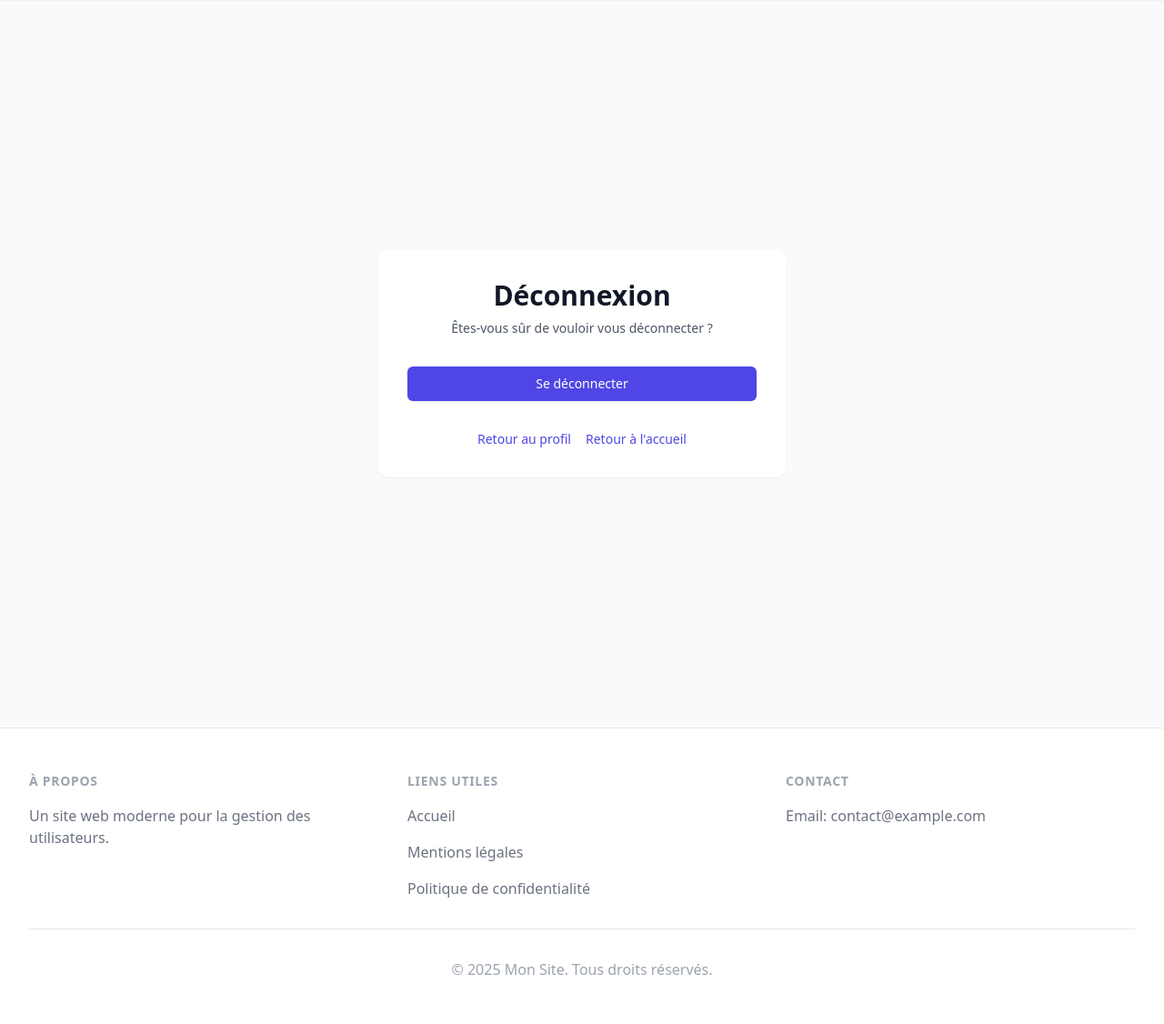
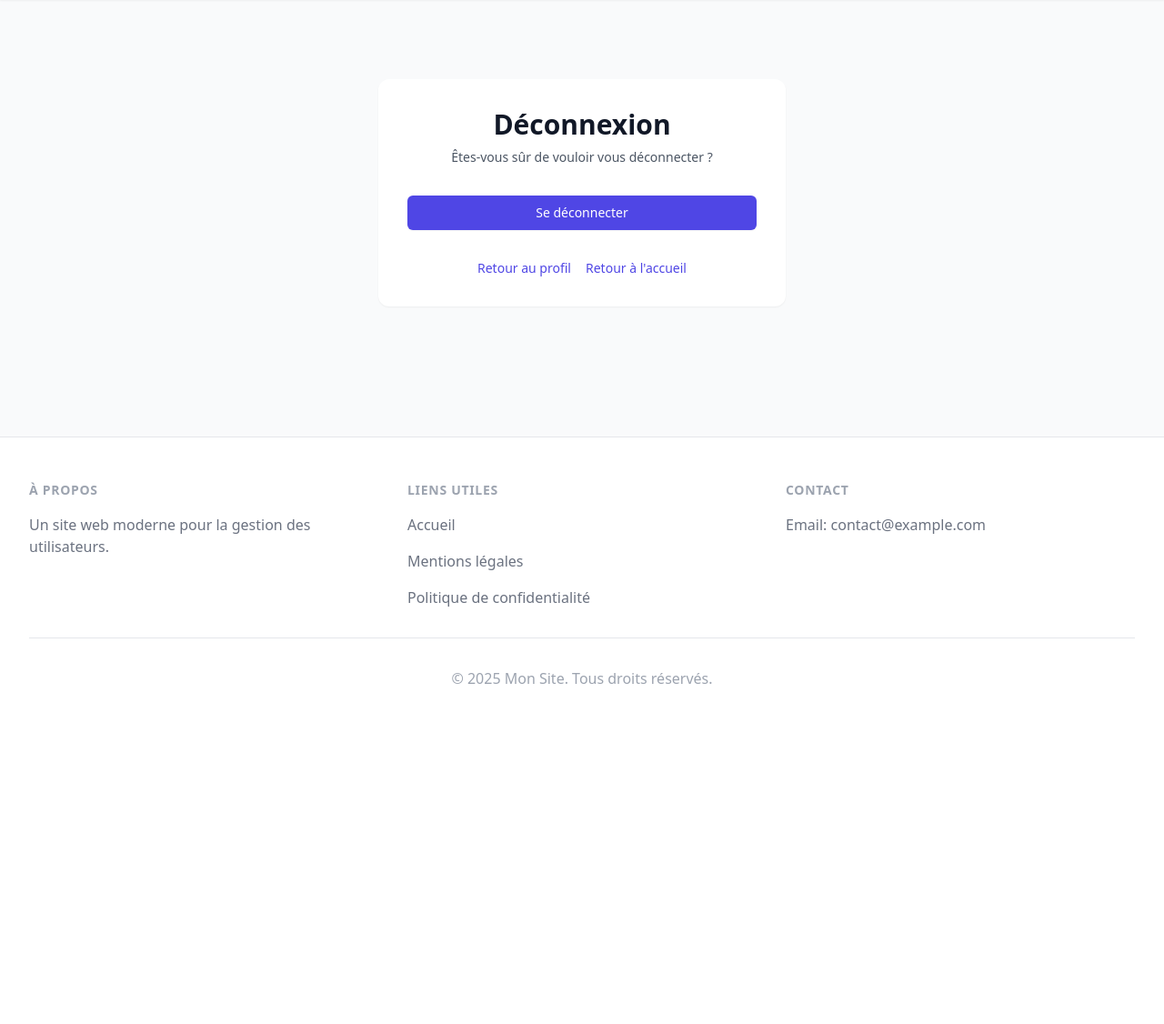
Before and after one commit to Killianp-dev/users, a Django app: page /accounts/logout/ in a window 1280 px wide. Shown: the part 64-1190 px from the top of the page at 91% size. After the commit the page ends 816 px from the top, so only its background shows below. Run offline with Django 5.2, Linux system fonts and the light colour scheme; the visitor is signed in with stand-in values (Sample User, id 1); some libraries are stand-ins or nearby versions.

Commit message:
Update templates and add static files

```diff
--- a/src/templates/account/logout.html
+++ b/src/templates/account/logout.html
@@ -6,7 +6,7 @@
 {% block meta_description %}Déconnectez-vous de votre compte{% endblock %}
 
 {% block content %}
-<div class="min-h-[calc(100vh-4rem)] flex items-center justify-center py-12 px-4 sm:px-6 lg:px-8">
+<div class="min-h-[45vh] flex items-center justify-center py-12 px-4 sm:px-6 lg:px-8">
     <div class="max-w-md w-full space-y-8 bg-white p-8 rounded-xl shadow-sm">
         <div class="text-center">
             <h1 class="text-3xl font-bold text-gray-900">{% trans "Déconnexion" %}</h1>
--- a/src/templates/account/password_change.html
+++ b/src/templates/account/password_change.html
@@ -6,7 +6,7 @@
 {% block meta_description %}Modifiez votre mot de passe pour sécuriser votre compte{% endblock %}
 
 {% block content %}
-<div class="min-h-[calc(100vh-4rem)] flex items-center justify-center py-12 px-4 sm:px-6 lg:px-8">
+<div class="min-h-[80vh] flex items-center justify-center py-12 px-4 sm:px-6 lg:px-8">
     <div class="max-w-md w-full space-y-8 bg-white p-8 rounded-xl shadow-sm">
         <div class="text-center">
             <h1 class="text-3xl font-bold text-gray-900">{% trans "Changer le mot de passe" %}</h1>
--- a/src/templates/account/password_reset.html
+++ b/src/templates/account/password_reset.html
@@ -6,7 +6,7 @@
 {% block meta_description %}Réinitialisez votre mot de passe si vous l'avez oublié{% endblock %}
 
 {% block content %}
-<div class="min-h-[calc(100vh-4rem)] flex items-center justify-center py-12 px-4 sm:px-6 lg:px-8">
+<div class="min-h-[80vh] flex items-center justify-center py-12 px-4 sm:px-6 lg:px-8">
     <div class="max-w-md w-full space-y-8 bg-white p-8 rounded-xl shadow-sm">
         <div class="text-center">
             <h1 class="text-3xl font-bold text-gray-900">{% trans "Réinitialisation du mot de passe" %}</h1>
--- a/src/templates/account/profile.html
+++ b/src/templates/account/profile.html
@@ -5,7 +5,7 @@
 {% block meta_description %}Gérez votre profil utilisateur{% endblock %}
 
 {% block content %}
-<div class="min-h-[calc(100vh-4rem)] py-12 px-4 sm:px-6 lg:px-8">
+<div class="min-h-[60vh] py-12 px-4 sm:px-6 lg:px-8">
     <div class="max-w-3xl mx-auto">
         <div class="bg-white shadow-sm rounded-xl overflow-hidden">
             <div class="px-4 py-5 sm:px-6 bg-gradient-to-r from-indigo-50 to-blue-50">
--- a/src/templates/base/layout.html
+++ b/src/templates/base/layout.html
@@ -36,7 +36,7 @@
                     </button>
 
                     <!-- Menu mobile -->
-                    <div id="mobile-menu" class="hidden lg:hidden absolute top-16 inset-x-0 p-2 origin-top-right bg-white border-b border-gray-200">
+                    <div id="mobile-menu" class="hidden lg:hidden absolute top-16 inset-x-0 p-2 origin-top-right bg-white border-b border-gray-200 transform transition-all duration-200 ease-in-out opacity-0 scale-95">
                         <div class="px-2 pt-2 pb-3 space-y-1">
                             <a href="{% url 'home' %}" class="block px-3 py-2 rounded-md text-base font-medium text-gray-900 hover:text-indigo-600 hover:bg-gray-50 {% if request.path == '/' %}text-indigo-600 bg-gray-50{% endif %}">Accueil</a>
                             {% if user.is_authenticated %}
@@ -64,7 +64,7 @@
         </div>
     </header>
 
-    <main class="min-h-[calc(100vh-4rem)]">
+    <main class="min-h-[60vh]">
         <div class="max-w-7xl mx-auto px-4 sm:px-6 lg:px-8 py-8">
             {% if messages %}
                 <div class="mb-8">
@@ -154,14 +154,36 @@
             mobileMenuButton.addEventListener('click', function() {
                 const isExpanded = mobileMenuButton.getAttribute('aria-expanded') === 'true';
                 mobileMenuButton.setAttribute('aria-expanded', !isExpanded);
-                mobileMenu.classList.toggle('hidden');
+
+                if (!isExpanded) {
+                    // Afficher le menu avec animation
+                    mobileMenu.classList.remove('hidden');
+                    // Petit délai pour permettre à l'animation de fonctionner
+                    setTimeout(() => {
+                        mobileMenu.classList.remove('opacity-0', 'scale-95');
+                        mobileMenu.classList.add('opacity-100', 'scale-100');
+                    }, 10);
+                } else {
+                    // Cacher le menu avec animation
+                    mobileMenu.classList.remove('opacity-100', 'scale-100');
+                    mobileMenu.classList.add('opacity-0', 'scale-95');
+                    // Attendre la fin de l'animation avant de cacher
+                    setTimeout(() => {
+                        mobileMenu.classList.add('hidden');
+                    }, 200);
+                }
+
                 mobileMenuButton.classList.toggle('active');
             });
 
             // Fermer le menu mobile lors du clic en dehors
             document.addEventListener('click', function(event) {
                 if (!mobileMenuButton.contains(event.target) && !mobileMenu.contains(event.target)) {
-                    mobileMenu.classList.add('hidden');
+                    mobileMenu.classList.remove('opacity-100', 'scale-100');
+                    mobileMenu.classList.add('opacity-0', 'scale-95');
+                    setTimeout(() => {
+                        mobileMenu.classList.add('hidden');
+                    }, 200);
                     mobileMenuButton.setAttribute('aria-expanded', 'false');
                     mobileMenuButton.classList.remove('active');
                 }
```
Also changed, not shown: src/static/css/style.css (added).
